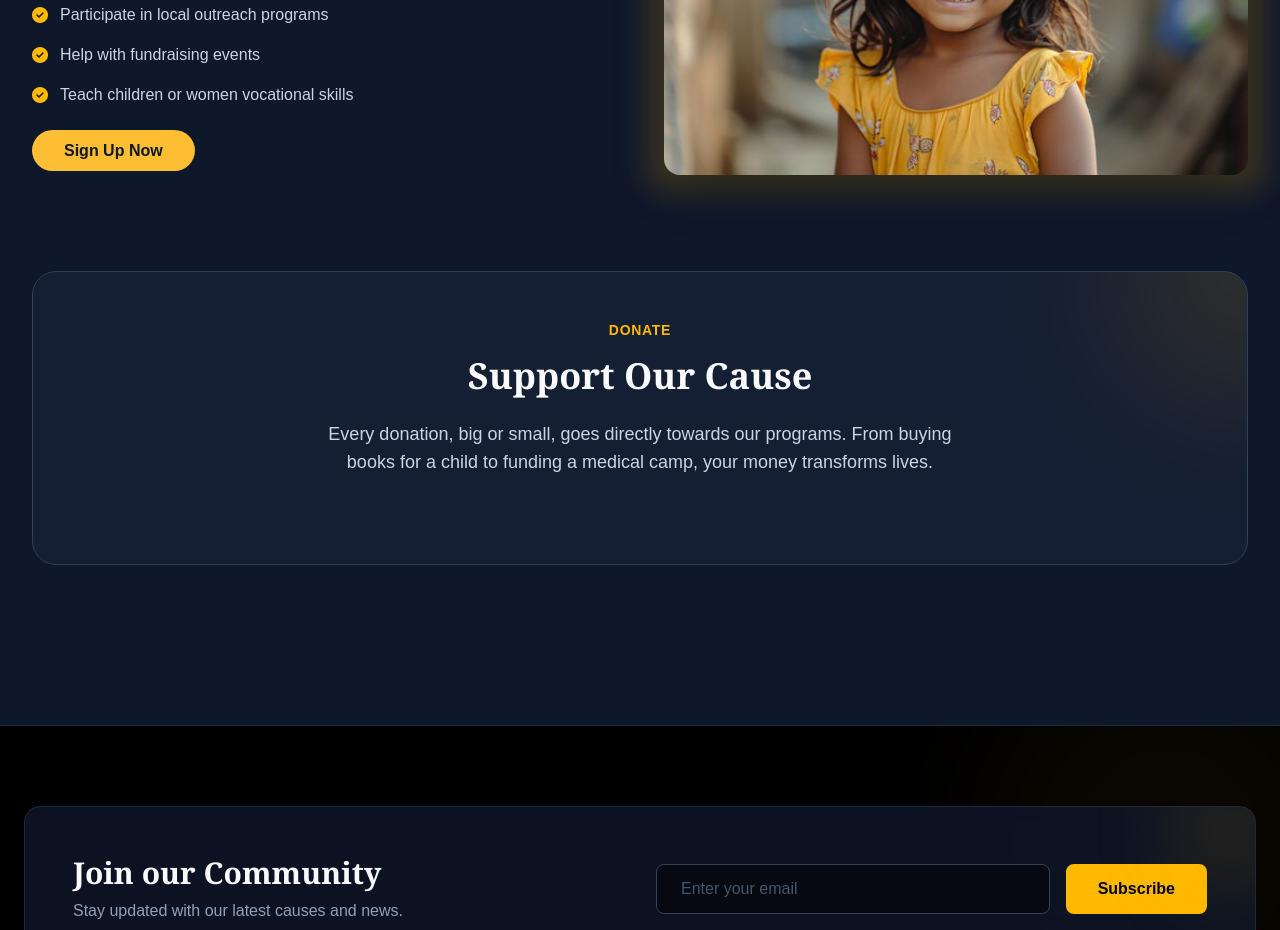
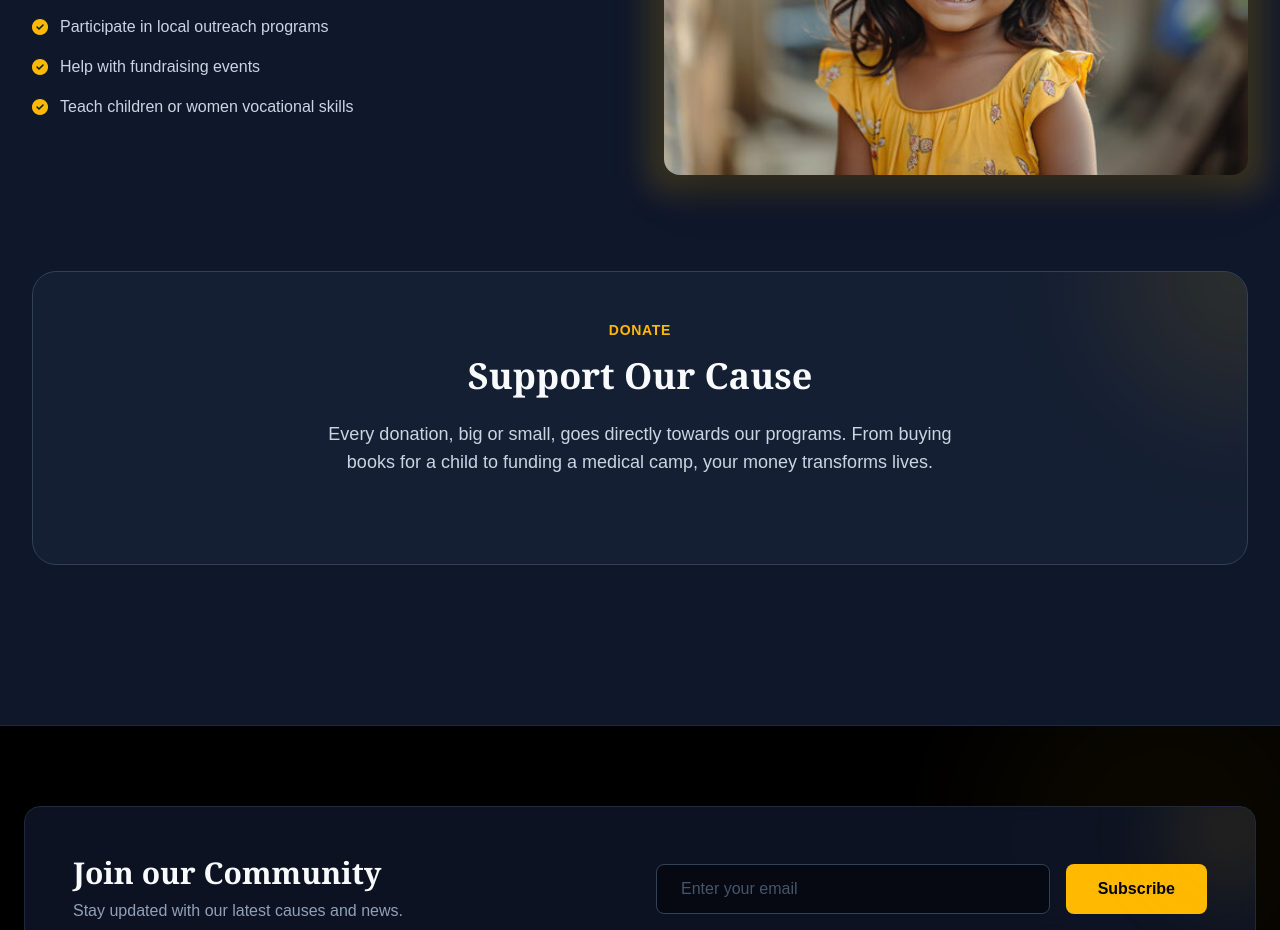
Before and after one commit to smitpatel-29/viaana, a website built with Vite: page pages/get-involved.html in a window 1280 px wide. Shown: the part 874-1804 px from the top of the page. Built offline with nearby package versions, Linux system fonts and the light colour scheme; some packages are replaced by stand-ins of ours; a web font is replaced by a local one.

Commit message:
BUTTON changes

```diff
--- a/pages/get-involved.html
+++ b/pages/get-involved.html
@@ -55,7 +55,7 @@
                             <i class="fas fa-check-circle text-amber-400"></i> Teach children or women vocational skills
                         </li>
                     </ul>
-                    <a href="#volunteer-form" class="btn-primary">Sign Up Now</a>
+
                 </div>
                 <!-- Image -->
                 <div class="relative">
```
